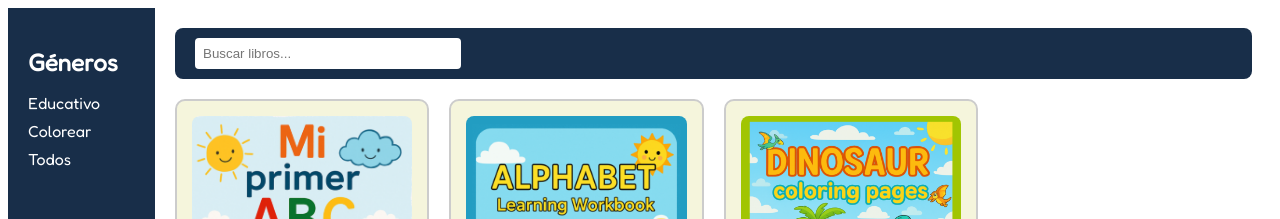
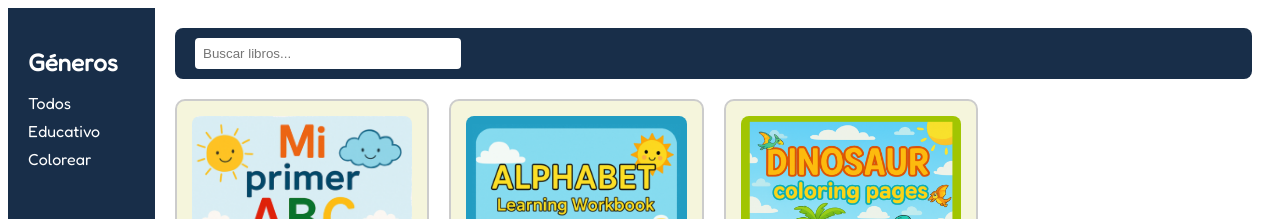
Before and after one commit to freddinalcantara/pequetutoresrd, a React (Vite) app: page / in a window 1280 px wide. Shown: the top 219 px of the page. Built offline with nearby package versions, Linux system fonts and the light colour scheme.

Commit message:
Ordernar listado

```diff
--- a/src/components/Sidebar.jsx
+++ b/src/components/Sidebar.jsx
@@ -5,12 +5,12 @@ const Sidebar = ({ onSelectGenre, isOpen }) => {
     <div className={`sidebar ${isOpen ? "open" : ""}`}>
       <h2>Géneros</h2>
       <ul>
+        <li onClick={() => onSelectGenre(null)}>Todos</li>
         {genres.map((genre) => (
           <li key={genre} onClick={() => onSelectGenre(genre)}>
             {genre}
           </li>
         ))}
-        <li onClick={() => onSelectGenre(null)}>Todos</li>
       </ul>
     </div>
   );
```
